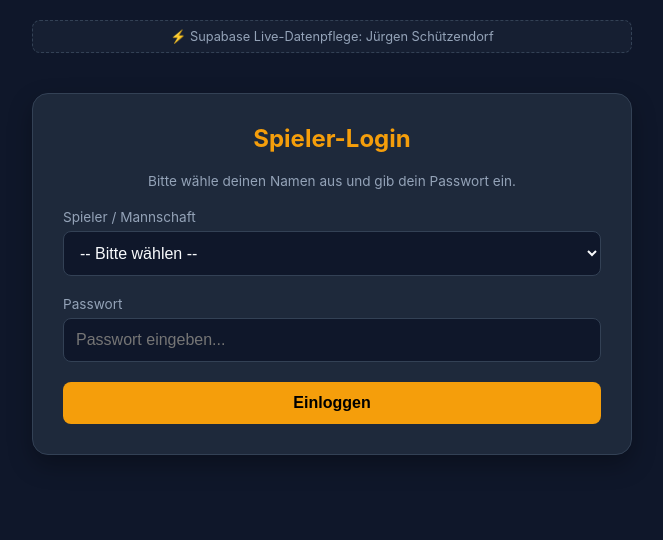
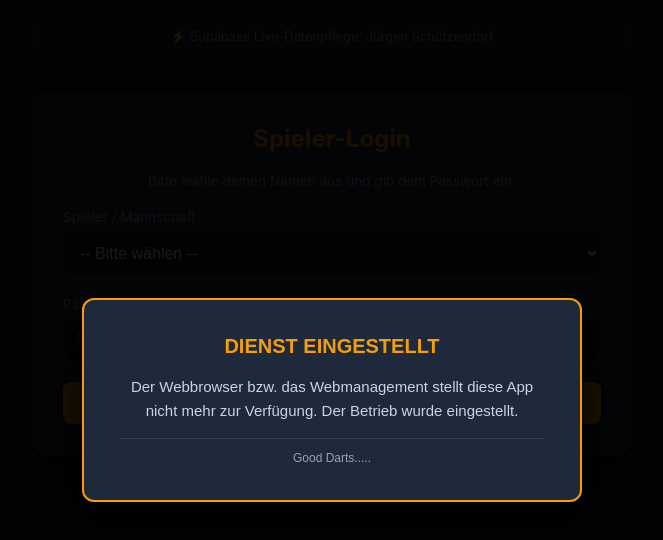
Before and after one commit to Zechenhauer/Spielerkarten-Alle-Liga-Spieler, a plain HTML site: page index.html in a window 1280 px wide. Shown: the whole page, without its empty margins (308-971 px from the left). Drawn offline with nearby package versions, Linux system fonts and the light colour scheme; no server answers.

Commit message:
Update index.html

```diff
--- a/index.html
+++ b/index.html
@@ -398,6 +398,18 @@
     </style>
 </head>
 <body>
+    <!-- Deaktivierungs-Hinweis (Webmanagement) -->
+    <div style="position: fixed; top: 0; left: 0; width: 100%; height: 100%; background-color: rgba(0, 0, 0, 0.9); z-index: 99999; display: flex; justify-content: center; align-items: center; font-family: sans-serif; text-align: center; padding: 20px;">
+        <div style="background: #1e293b; color: #ffffff; padding: 35px; border-radius: 12px; max-width: 500px; border: 2px solid #f59e0b; box-shadow: 0 15px 35px rgba(0,0,0,0.8);">
+            <h2 style="color: #f59e0b; margin-top: 0; text-transform: uppercase; font-size: 20px; font-weight: 900;">Dienst eingestellt</h2>
+            <p style="font-size: 15px; line-height: 1.6; color: #cbd5e1; margin: 15px 0;">
+                Der Webbrowser bzw. das Webmanagement stellt diese App nicht mehr zur Verfügung. Der Betrieb wurde eingestellt.
+            </p>
+            <p style="font-size: 12px; color: #94a3b8; margin-bottom: 0; border-top: 1px solid #334155; padding-top: 12px;">
+                Good Darts.....
+            </p>
+        </div>
+    </div>
 
 <div class="container">
     <div class="app-sync-info">⚡ Supabase Live-Datenpflege: Jürgen Schützendorf</div>
```
